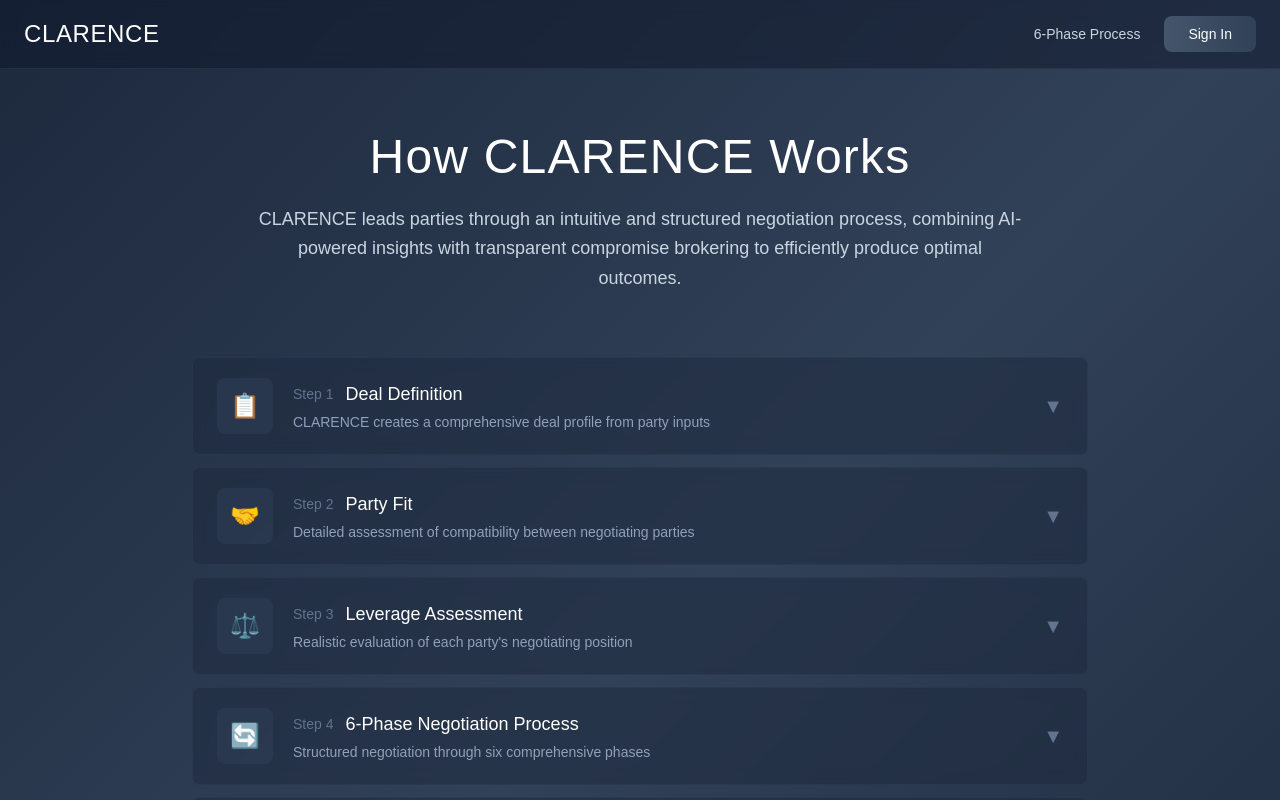
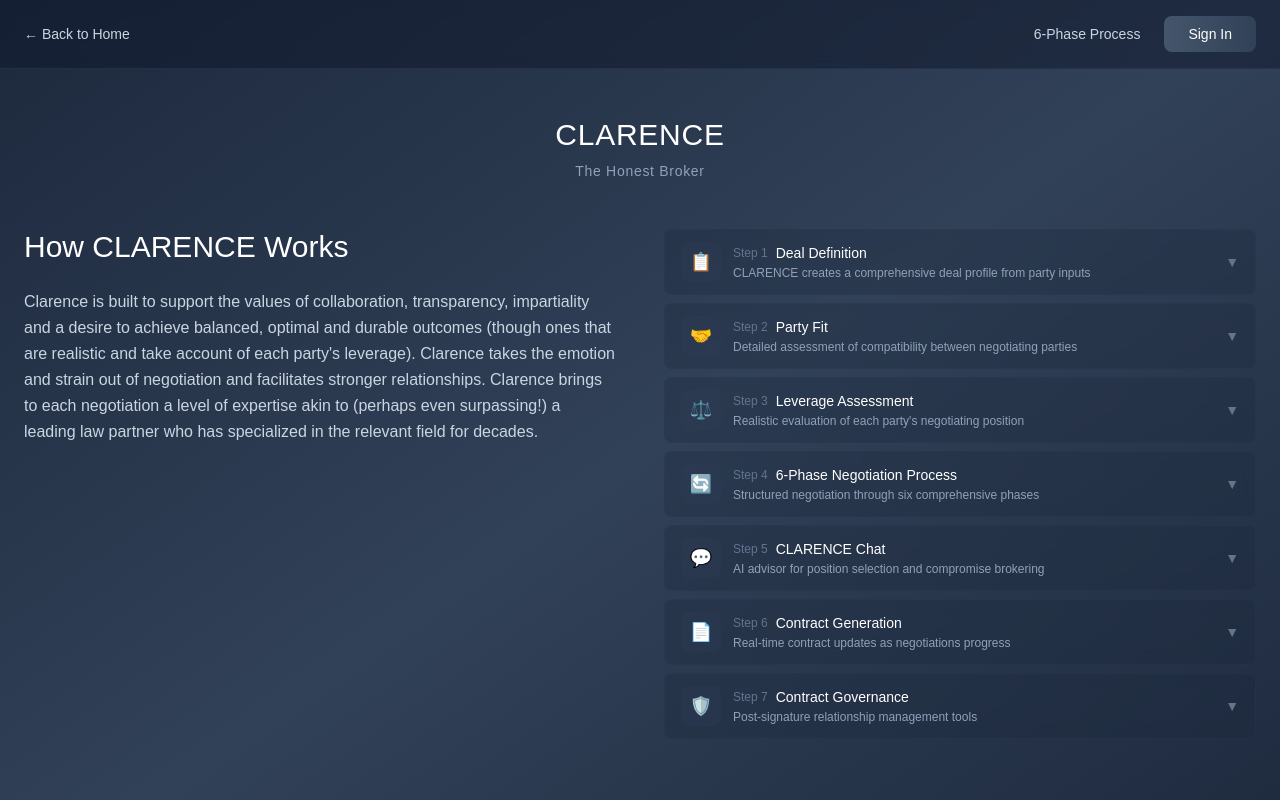
Before and after one commit to SpikeIreland/clarence, a Next.js app: page /how-it-works in a window 1280 px wide. Shown: the top 800 px of the page. Built offline with nearby package versions, Linux system fonts and the light colour scheme.

Commit message:
Redesign How It Works page: Split layout with centered header per John's feedback

```diff
--- a/app/how-it-works/page.tsx
+++ b/app/how-it-works/page.tsx
@@ -118,8 +118,8 @@ export default function HowItWorksPage() {
       <div className="bg-slate-900/50 backdrop-blur border-b border-slate-700/50">
         <div className="container mx-auto px-6 py-4">
           <div className="flex justify-between items-center">
-            <Link href="/" className="text-2xl font-medium text-white tracking-wide">
-              CLARENCE
+            <Link href="/" className="text-slate-300 hover:text-white text-sm font-medium transition-colors">
+              ← Back to Home
             </Link>
             <div className="flex gap-6 items-center">
               <Link href="/phases" className="text-slate-300 hover:text-white text-sm font-medium transition-colors">
@@ -133,65 +133,75 @@ export default function HowItWorksPage() {
         </div>
       </div>
 
-      {/* Hero Section */}
-      <div className="container mx-auto px-6 py-16">
-        <div className="text-center mb-16">
-          <h1 className="text-4xl md:text-5xl font-medium text-white mb-6 tracking-wide animate-fade-in">
-            How CLARENCE Works
+      {/* Title Section - Centered */}
+      <div className="container mx-auto px-6 py-12">
+        <div className="text-center mb-12">
+          <h1 className="text-3xl font-medium text-white tracking-wide mb-2 animate-fade-in">
+            CLARENCE
           </h1>
-          <p className="text-lg text-slate-300 max-w-3xl mx-auto font-light leading-relaxed animate-fade-in" style={{ animationDelay: '0.2s', animationFillMode: 'both' }}>
-            CLARENCE leads parties through an intuitive and structured negotiation process,
-            combining AI-powered insights with transparent compromise brokering to efficiently produce optimal outcomes.
+          <p className="text-sm text-slate-400 font-light tracking-wider animate-fade-in" style={{ animationDelay: '0.1s', animationFillMode: 'both' }}>
+            The Honest Broker
           </p>
         </div>
 
-        {/* Process Steps */}
-        <div className="max-w-4xl mx-auto">
-          <div className="space-y-3">
+        {/* Split Layout Content */}
+        <div className="max-w-7xl mx-auto">
+          <div className="grid md:grid-cols-2 gap-12">
+            {/* Left Side - Hero Text */}
+            <div className="animate-fade-in" style={{ animationDelay: '0.2s', animationFillMode: 'both' }}>
+              <h2 className="text-3xl font-medium text-white mb-6">
+                How CLARENCE Works
+              </h2>
+              <p className="text-slate-300 font-light leading-relaxed">
+                Clarence is built to support the values of collaboration, transparency, impartiality and a desire to achieve balanced, optimal and durable outcomes (though ones that are realistic and take account of each party's leverage). Clarence takes the emotion and strain out of negotiation and facilitates stronger relationships. Clarence brings to each negotiation a level of expertise akin to (perhaps even surpassing!) a leading law partner who has specialized in the relevant field for decades.
+              </p>
+            </div>
+
+            {/* Right Side - Process Steps (Smaller) */}
+            <div className="space-y-2 animate-fade-in" style={{ animationDelay: '0.3s', animationFillMode: 'both' }}>
               {processSteps.map((step, index) => (
                 <div
                   key={step.id}
-                className="bg-slate-800/50 backdrop-blur rounded-lg border border-slate-700/50 overflow-hidden transition-all duration-300 hover:bg-slate-800/70 animate-fade-in"
-                style={{ animationDelay: `${0.1 * (index + 3)}s`, animationFillMode: 'both' }}
+                  className="bg-slate-800/30 backdrop-blur rounded-lg border border-slate-700/30 overflow-hidden transition-all duration-300 hover:bg-slate-800/50"
                 >
                   <button
                     onClick={() => toggleStep(step.id)}
-                  className="w-full px-6 py-5 flex items-center justify-between text-left group"
+                    className="w-full px-4 py-3 flex items-center justify-between text-left group"
                   >
-                  <div className="flex items-center gap-5">
-                    <div className="flex items-center justify-center w-14 h-14 bg-slate-700/50 rounded-lg group-hover:bg-slate-700/70 transition-colors">
-                      <span className="text-2xl">{step.icon}</span>
+                    <div className="flex items-center gap-3">
+                      <div className="flex items-center justify-center w-10 h-10 bg-slate-700/30 rounded-lg group-hover:bg-slate-700/50 transition-colors">
+                        <span className="text-lg">{step.icon}</span>
                       </div>
-                    <div>
-                      <div className="flex items-center gap-3 mb-1">
-                        <span className="text-slate-500 text-sm font-medium">Step {step.id}</span>
-                        <h3 className="text-lg font-medium text-white">{step.title}</h3>
+                      <div className="flex-1">
+                        <div className="flex items-center gap-2">
+                          <span className="text-slate-500 text-xs">Step {step.id}</span>
+                          <h3 className="text-sm font-medium text-white">{step.title}</h3>
                         </div>
-                      <p className="text-slate-400 text-sm font-light">{step.description}</p>
+                        <p className="text-slate-400 text-xs font-light mt-0.5">{step.description}</p>
                       </div>
                     </div>
-                  <div className="text-slate-500 text-xl transition-transform duration-300"
+                    <div className="text-slate-500 text-sm transition-transform duration-300 ml-2"
                          style={{ transform: expandedStep === step.id ? 'rotate(180deg)' : 'rotate(0deg)' }}>
                       ▼
                     </div>
                   </button>
 
                   {expandedStep === step.id && (
-                  <div className="px-6 pb-5 border-t border-slate-700/50">
-                    <div className="pt-5 pl-19">
-                      <ul className="space-y-2">
+                    <div className="px-4 pb-3 border-t border-slate-700/30">
+                      <div className="pt-3 pl-13">
+                        <ul className="space-y-1.5">
                           {step.details.map((detail, index) => (
-                          <li key={index} className="flex items-start gap-3">
-                            <span className="text-slate-500 mt-1 text-sm">•</span>
-                            <span className="text-slate-300 text-sm font-light leading-relaxed">{detail}</span>
+                            <li key={index} className="flex items-start gap-2">
+                              <span className="text-slate-500 text-xs mt-0.5">•</span>
+                              <span className="text-slate-300 text-xs font-light leading-relaxed">{detail}</span>
                             </li>
                           ))}
                         </ul>
                         {step.id === 4 && (
-                        <div className="mt-5 p-3 bg-slate-700/30 rounded-lg border border-slate-600/30">
-                          <p className="text-slate-300 text-sm">
+                          <div className="mt-3 p-2 bg-slate-700/20 rounded border border-slate-600/20">
+                            <p className="text-slate-300 text-xs">
                               <strong className="font-medium">Explore in detail:</strong> View the complete breakdown of each negotiation phase.
-                            <Link href="/phases" className="text-slate-400 hover:text-slate-200 ml-2 font-medium transition-colors">
+                              <Link href="/phases" className="text-slate-400 hover:text-slate-200 ml-1 font-medium transition-colors">
                                 See the 6-Phase Process →
                               </Link>
                             </p>
@@ -202,6 +212,7 @@ export default function HowItWorksPage() {
                   )}
                 </div>
               ))}
+            </div>
           </div>
         </div>
 
```
Lines whose indentation alone changed are shown as unchanged.
